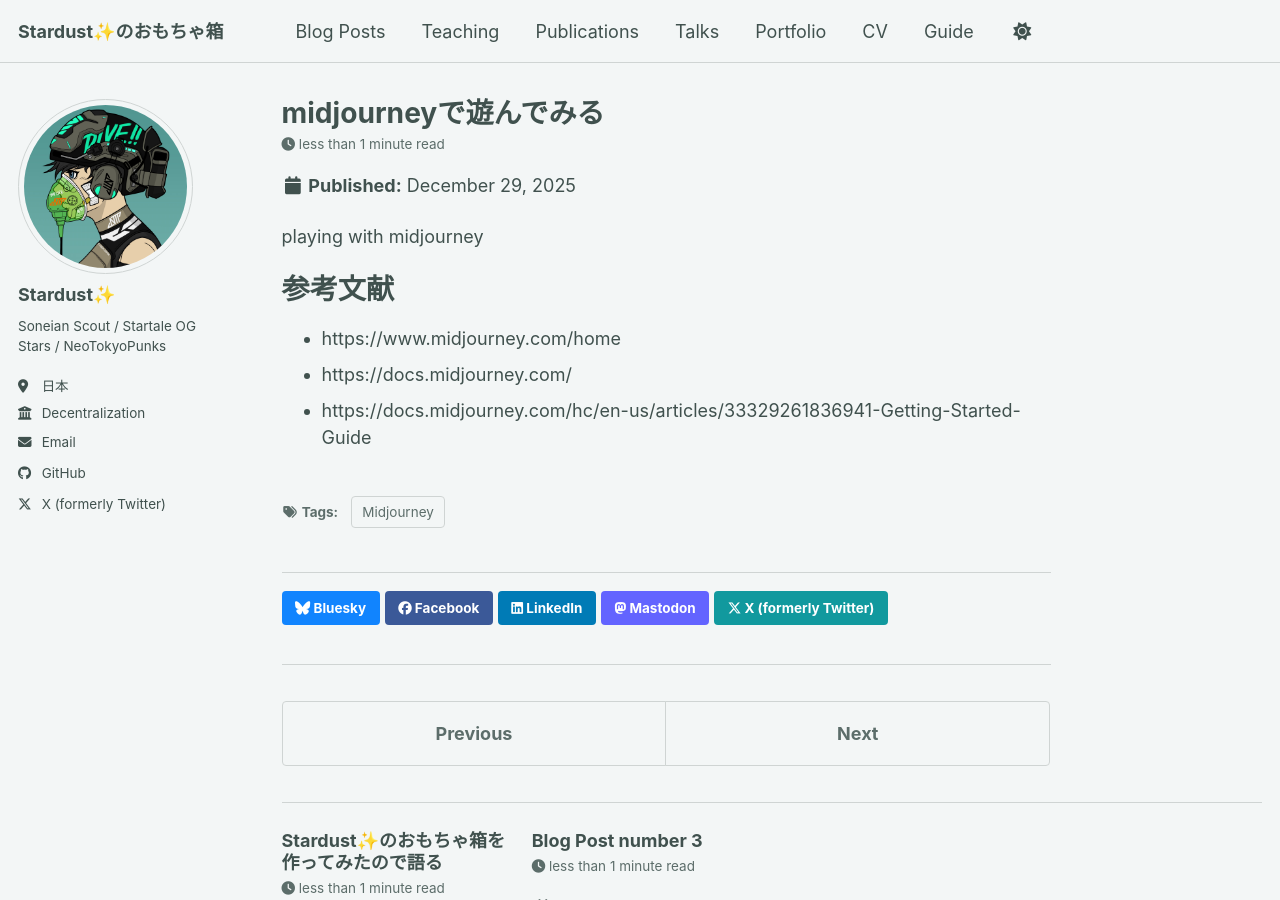
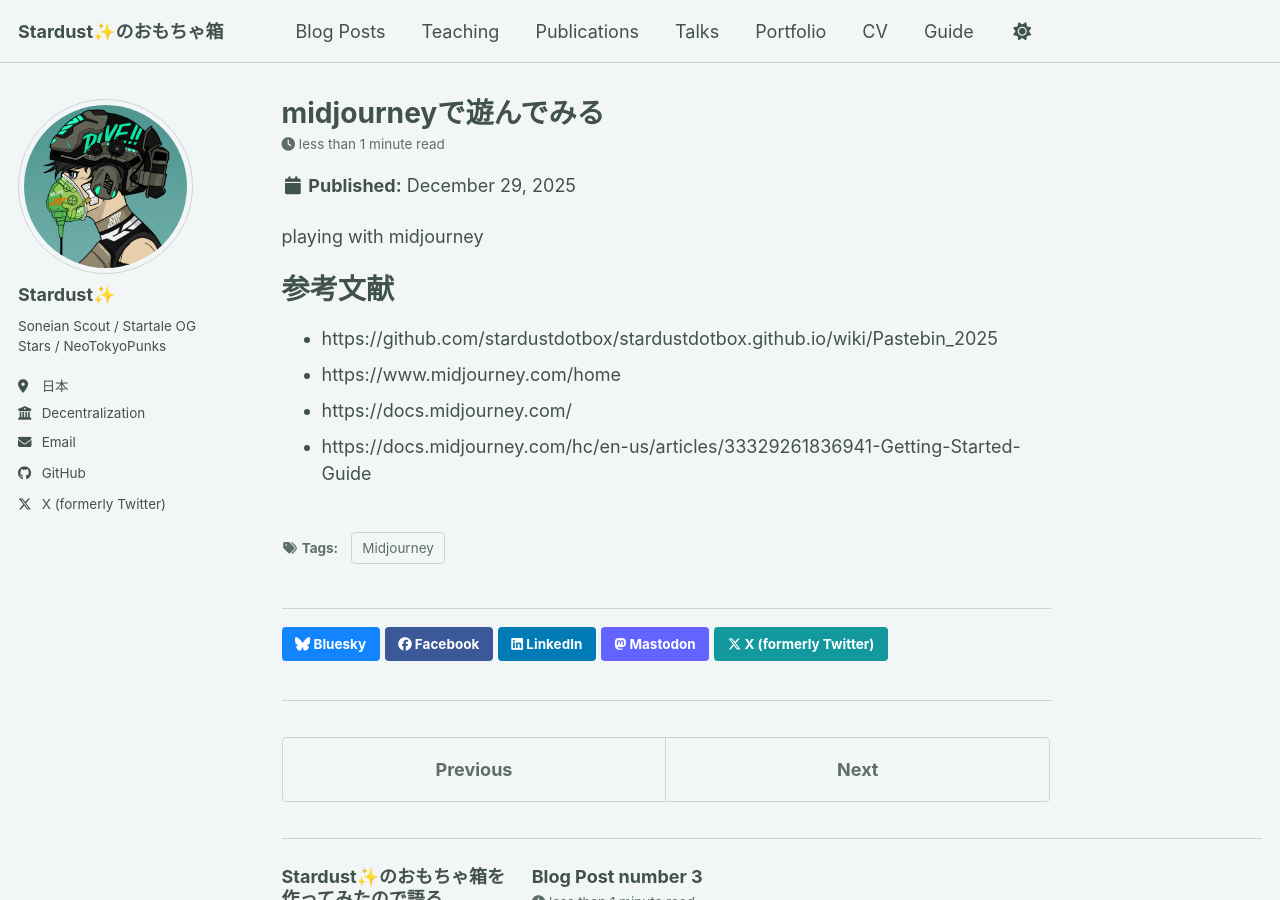
Before and after one commit to stardustdotbox/stardustdotbox.github.io, a Jekyll site: the page built from _posts/2025-12-29-playing-with-midjourney.md, in a window 1280 px wide and 900 px high. Built offline with Jekyll 4.4.1, drawn with Linux system fonts in a browser that asks for light colours; a script bundle is joined from its source files by our own code; library files that are not in the unit come from our copies; some of the changed lines change nothing that is shown.

Commit message:
midjourneyで遊んでみる

```diff
--- a/_posts/2025-12-29-playing-with-midjourney.md
+++ b/_posts/2025-12-29-playing-with-midjourney.md
@@ -12,6 +12,7 @@
 
 # 参考文献
 
+ * https://github.com/stardustdotbox/stardustdotbox.github.io/wiki/Pastebin_2025
  * https://www.midjourney.com/home
  * https://docs.midjourney.com/
  * https://docs.midjourney.com/hc/en-us/articles/33329261836941-Getting-Started-Guide
```
